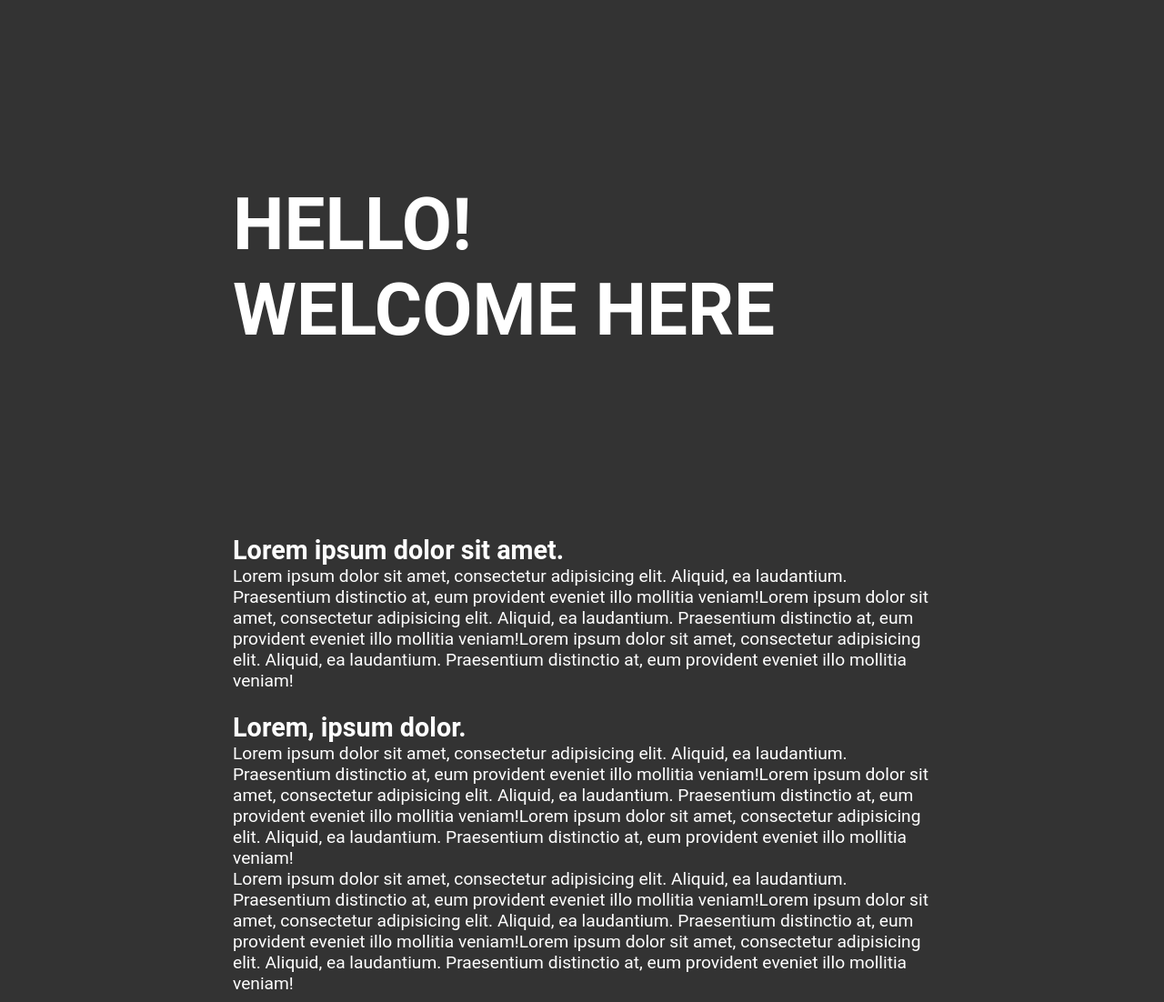
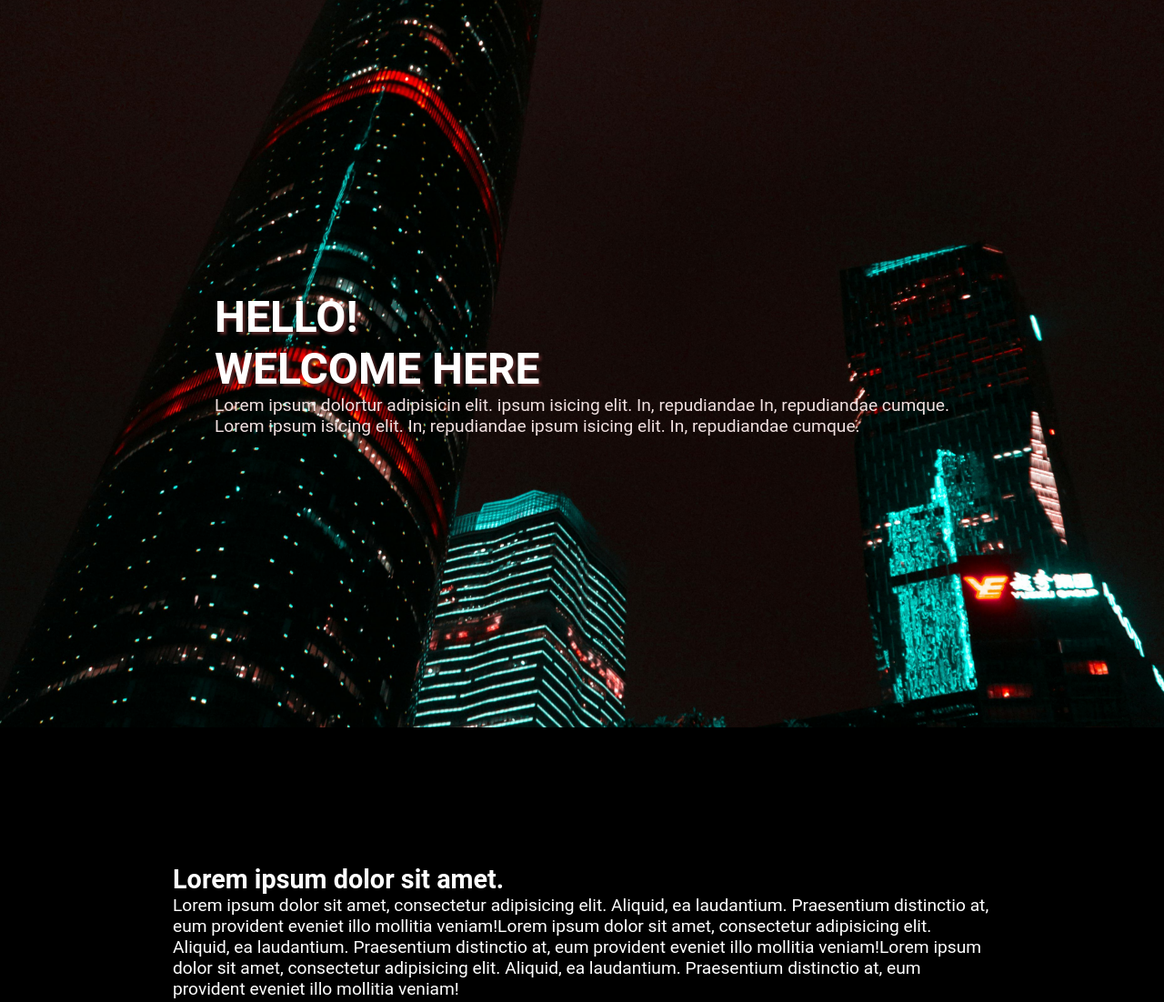
Before and after one commit to ShahbazRajpoot/Shahbazrepo, a plain HTML site: page SAP.html in a window 1280 px wide. Shown: the top 1102 px of the page at 91% size. Drawn offline with Linux system fonts and the light colour scheme.

Commit message:
further edit in SAPs

```diff
--- a/SAP-style.css
+++ b/SAP-style.css
@@ -6,7 +6,7 @@
 
 body {
     font-family: 'Roboto', sans-serif;
-    background-color: #333;
+    background-color: #000000;
     color: #fff;
     font-weight: 400;
     font-size: 1.2rem;
@@ -14,14 +14,52 @@ body {
 }
 
 main {
-    height: 400vh;
-    max-width: 800px;
-    width: 60%;
-    margin: 20px auto;
+
+}
+
+.article-header {
+    width: 100%;
+    height: 100vh;
+    margin-bottom: 150px;
+    background-image: url("/Shahbazrepo/images/back-img.jpg");
+    background-position: center;
+    background-repeat: no-repeat;
+    background-size: cover;
+    display: flex;
+    justify-content: center;
+    align-items: center;
+    flex-direction: column;
+}
+
+
+.top-content-text {
+    opacity: 1;
+
+    animation: fade-out linear;
+    animation-timeline: view();
+    animation-range: exit;
+}
+
+@keyframes fade-out {
+    to {
+        opacity: 0;
+    }
+}
+
+.article-header .top-content-text h1 {
+    font-size: 3rem;
+    text-shadow: 3px 3px 3px rgb(81, 36, 36);
+}
+
+.article-header .top-content-text p {
+    color: rgb(240, 224, 224);
 }
 
 article {
-    margin-top: 200px;
+    height: 400vh;
+    max-width: 900px;
+    width: 75%;
+    margin: 20px auto;
 }
 
 article img {
@@ -39,10 +77,6 @@ article img {
     }
 }
 
-.top-container {
-    font-size: 2.5rem;
-    margin: 200px 0;
-}
 
 .scroll-watcher {
     position: fixed;
--- a/SAP.html
+++ b/SAP.html
@@ -7,10 +7,14 @@
     <link rel="stylesheet" href="SAP-style.css">
 </head>
 <body>
-    <div class="scroll-watcher"></div>
+    <!-- <div class="scroll-watcher"></div> -->
     <main>
-        <div class="top-container">
-            <h1>HELLO!<br>WELCOME HERE</h1>
+        <div class="article-header">
+            <div class="top-content-text">
+                <div><h1>HELLO!<br>WELCOME HERE</h1></div>
+                <div><p>Lorem ipsum dolortur adipisicin elit. ipsum isicing elit. In, repudiandae In, repudiandae  cumque.</p></div>
+                <div><p>Lorem ipsum isicing elit. In, repudiandae ipsum isicing elit. In, repudiandae cumque.</p></div>
+            </div>
         </div>
         <article>
             <h2>Lorem ipsum dolor sit amet.</h2>
```
Also changed, not shown: images/back-img.jpg (added), images/pexels-apasaric-3032330.jpg (added), images/pexels-jgathisan0612-1580112.jpg (added).
